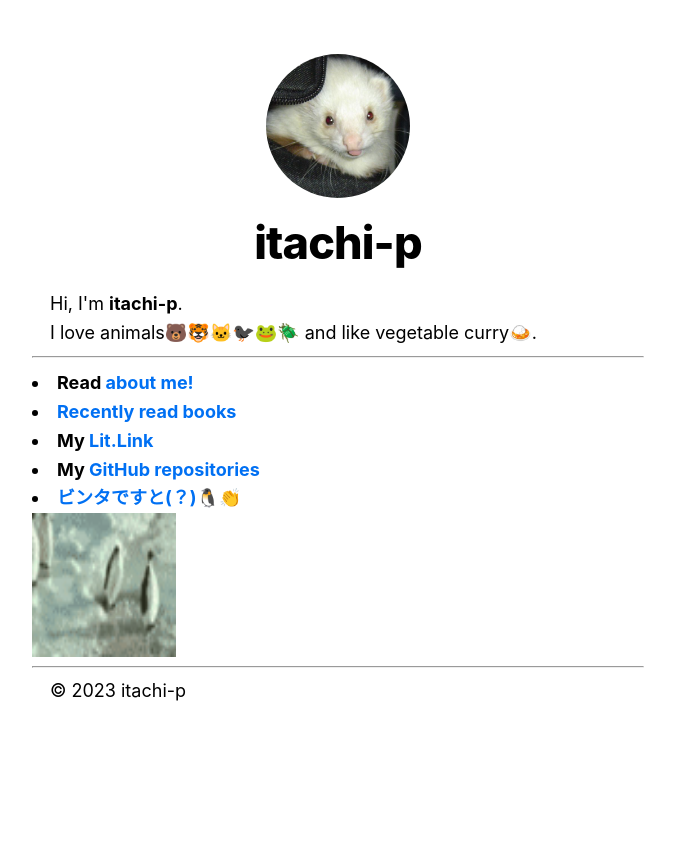
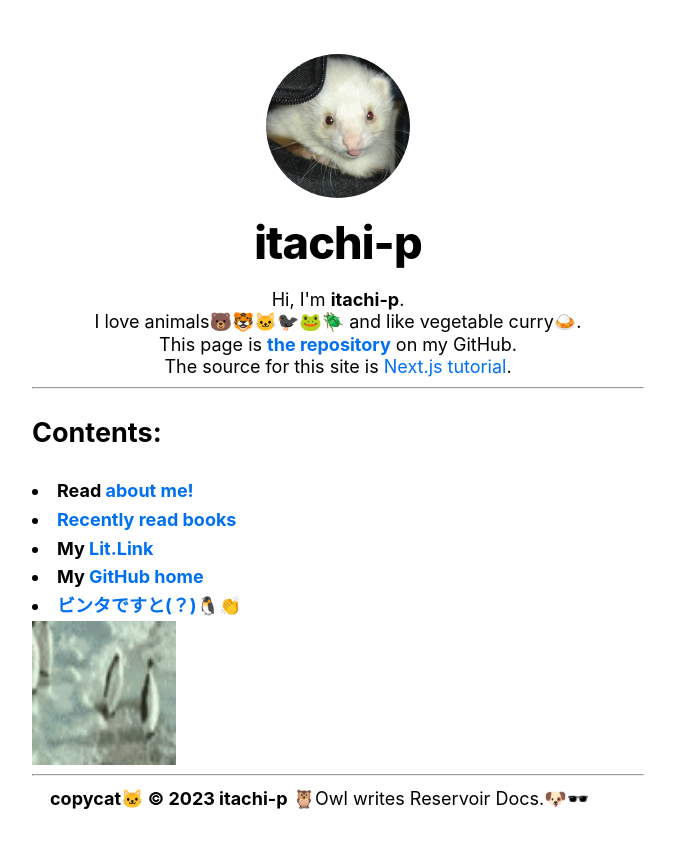
Before and after one commit to itachi-p/nextjs-blog, a Next.js app: page / in a window 1280 px wide. Shown: the top 848 px of the page, without its empty margins (302-977 px from the left). Before the commit the page ends 814 px from the top, so only its background shows below. Built offline with nearby package versions, Linux system fonts and the light colour scheme.

Commit message:
fix:Fix function names and use CSS for components

```diff
--- a/package.json
+++ b/package.json
@@ -17,6 +17,7 @@
   "devDependencies": {
     "autoprefixer": "^10.4.15",
     "postcss": "^8.4.29",
+    "sass": "^1.66.1",
     "tailwindcss": "^3.3.3"
   }
 }
--- a/pages/index.jsx
+++ b/pages/index.jsx
@@ -1,25 +1,26 @@
 import Head from 'next/head';
 import Layout, { siteTitle } from '../components/layout';
-import uniStyles from '../styles/utils.module.css';
+import Home from '../styles/Home.module.css';
 import Link from 'next/link';
 import Image from 'next/image';
 
-export default function Home() {
+export default function Index() {
   return (
     <Layout home>
       <Head>
         <title>{siteTitle}</title>
       </Head>
-      <section className={uniStyles.headingMd}>
+      <description className={Home.title}>
         <p>Hi, I'm <strong>itachi-p</strong>.</p>
         <p>I love animals🐻🐯🐱🐦‍⬛🐸🪲 and like vegetable curry🍛.</p>
-        {/* <p>
-          (This is a sample website - you'll be building a site like this in{' '}
-          <a href="https://nextjs.org/learn">our Next.js tutorial</a>.)
-        </p> */}
-        <hr />
-      </section>
+        <p>This page is <strong><Link href="https://github.com/itachi-p/nextjs-blog">the repository</Link></strong> on my GitHub.</p>
+        <p>The source for this site is {' '}
+          <Link href="https://nextjs.org/learn">Next.js tutorial</Link>.
+        </p>
+      </description>
+      <hr />
       <main>
+        <h2>Contents:</h2>
         <strong>
           <li>
             Read{' '}
@@ -39,7 +40,7 @@ export default function Home() {
           <li>
             My&nbsp;
             <Link href="https://www.github.com/itachi-p/">
-              GitHub repositories
+              GitHub home
             </Link>
           </li>
           <li>
@@ -53,7 +54,7 @@ export default function Home() {
 
       <hr />
       <footer>
-        <p>© 2023 itachi-p</p>
+        <p><strong>copycat🐱 © 2023 itachi-p</strong> 🦉Owl writes Reservoir Docs.🐶🕶️</p>
       </footer>
     </Layout>
 
--- a/pages/posts/about.jsx
+++ b/pages/posts/about.jsx
@@ -3,7 +3,7 @@ import Image from 'next/image';
 //import Link from 'next/link';
 import Layout from '../../components/layout';
 
-export default function FirstPost() {
+export default function About() {
     return (
         <Layout>
             <Head>
```
Also changed, not shown: 1 other file (tests, documents, lock files or other folders).
